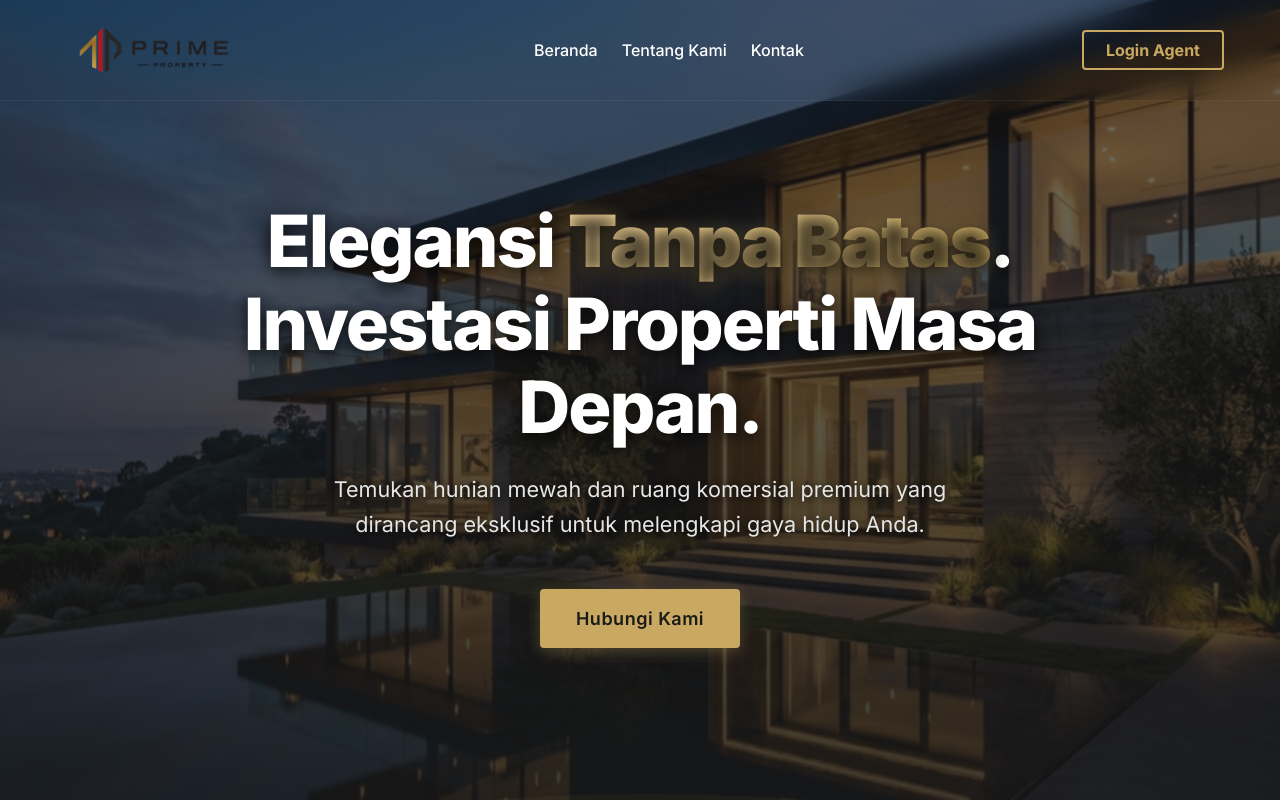
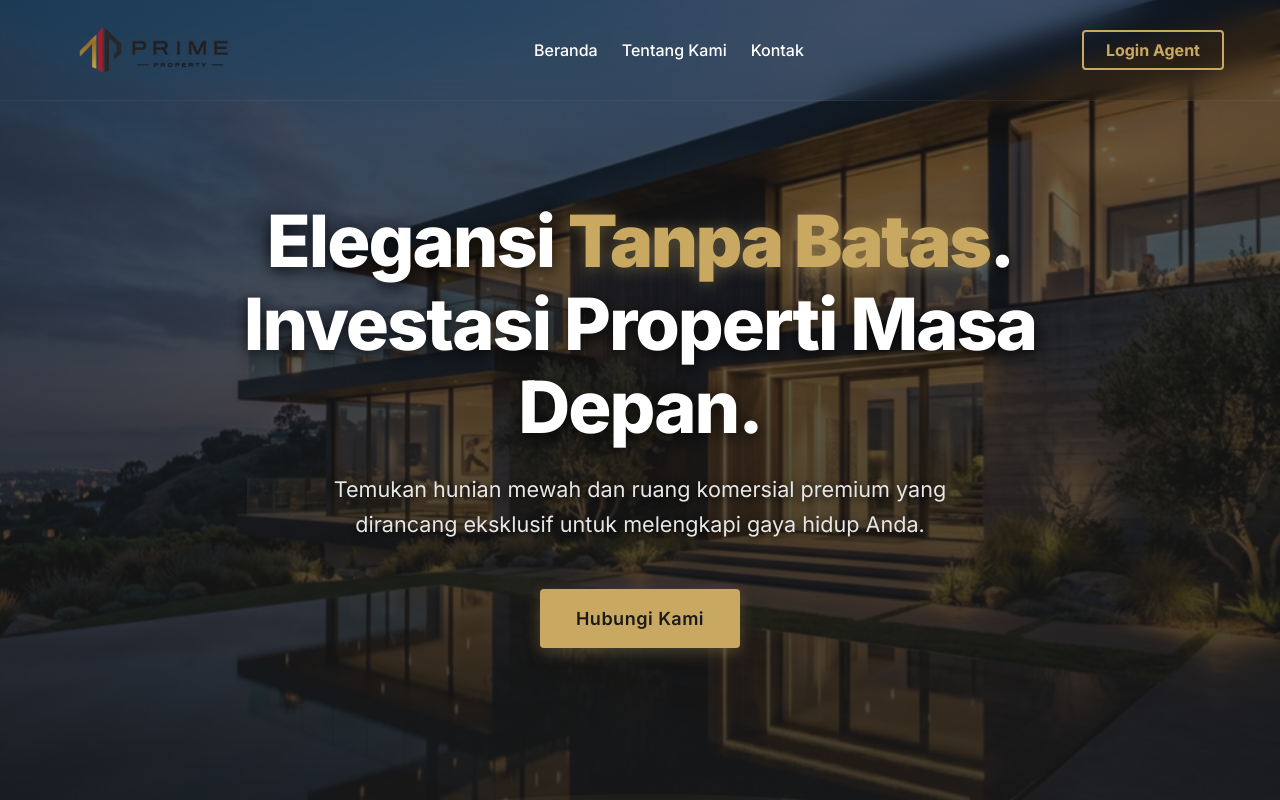
Before and after one commit to dikydharmawan/Prime-DC, a Next.js app: page / in a window 1280 px wide. Shown: the top 800 px of the page. Built offline with nearby package versions, Linux system fonts and the light colour scheme; no server answers; the database is empty.

Commit message:
style: ubah warna tulisan Tanpa Batas menjadi full kuning

```diff
--- a/src/app/(public)/page.module.css
+++ b/src/app/(public)/page.module.css
@@ -95,11 +95,10 @@
 }
 
 .heroHighlight {
-  background: linear-gradient(135deg, #FFE0A3 0%, #C9A961 100%);
-  -webkit-background-clip: text;
-  -webkit-text-fill-color: transparent;
+  color: var(--accent-gold);
   display: inline-block;
   font-weight: 900;
+  text-shadow: none;
   filter: drop-shadow(0 2px 8px rgba(201, 169, 97, 0.4));
 }
 
```
